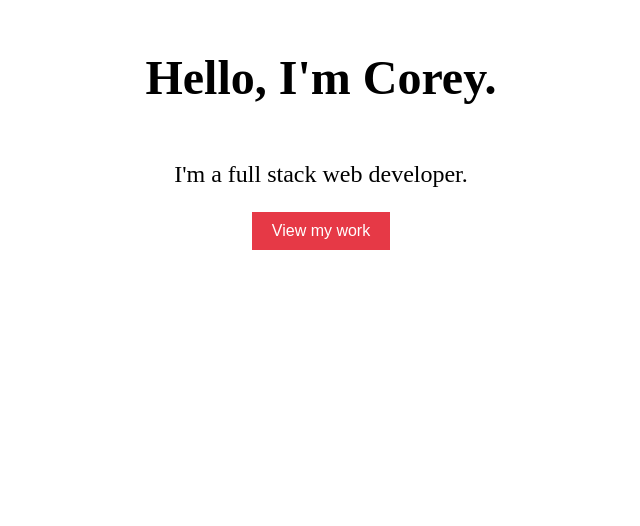
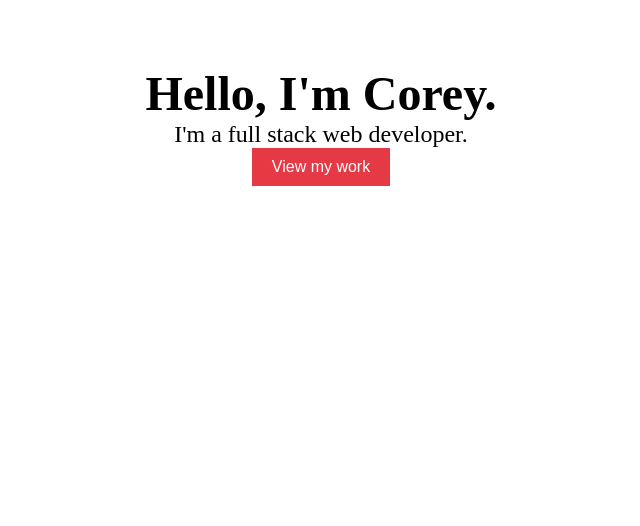
Before and after one commit to CPaskewitz/my-portfolio, a React (Vite) app: page / in a window 1280 px wide. Shown: the part 274-800 px from the top of the page, without its empty margins (319-959 px from the left). Built offline with nearby package versions, Linux system fonts and the light colour scheme; the HTML template or start-up script is replaced by a standard one.

Commit message:
fix app styling

```diff
--- a/src/App.tsx
+++ b/src/App.tsx
@@ -4,7 +4,7 @@ import Hero from './components/Hero/Hero';
 import About from './components/About/About';
 import Projects from './components/Projects/Projects';
 import Contact from './components/Contact/Contact';
-import './App.css';
+import './app.scss';
 
 const App: React.FC = () => {
   const [isNavbarVisible, setIsNavbarVisible] = useState(false);
--- /dev/null
+++ b/src/app.scss
@@ -0,0 +1,5 @@
+* {
+    padding: 0;
+    margin: 0;
+    box-sizing: border-box;
+}
```
